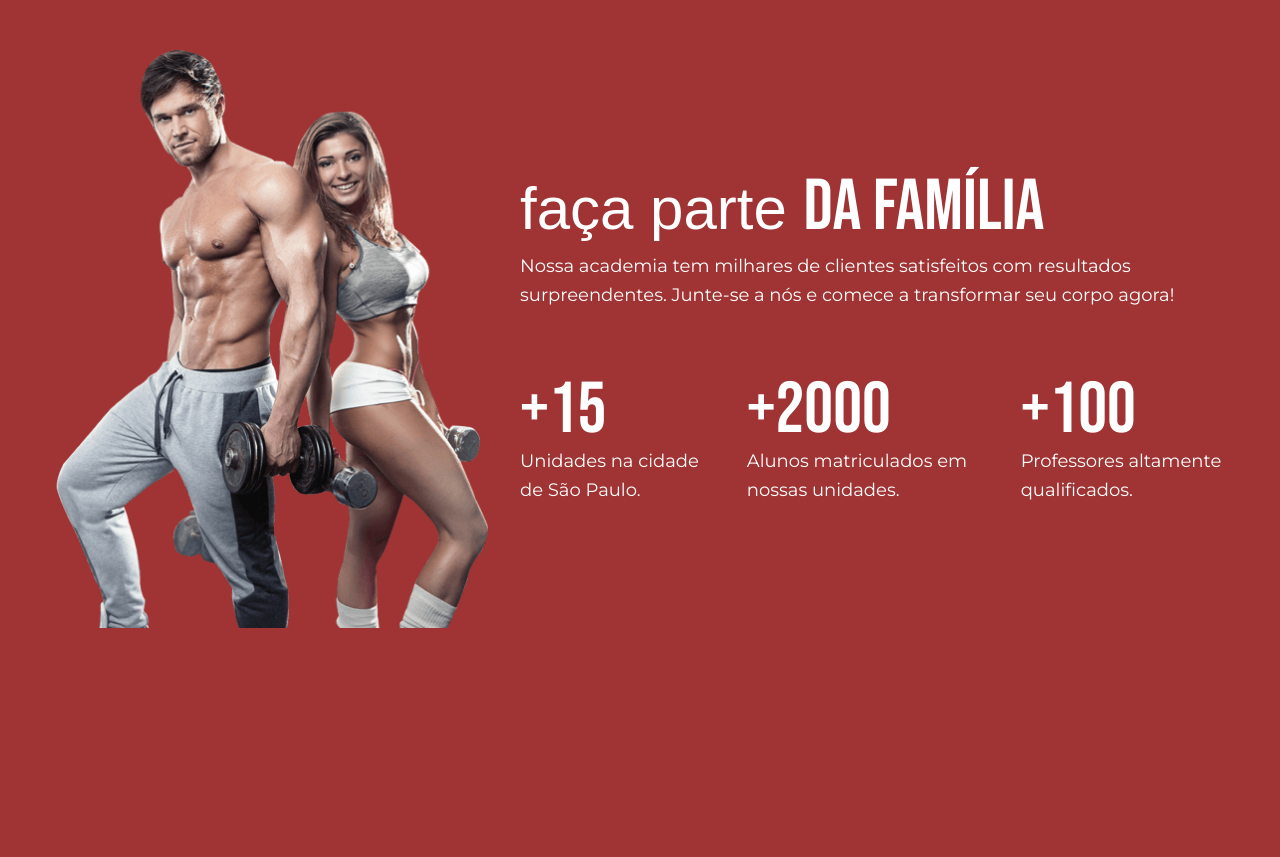
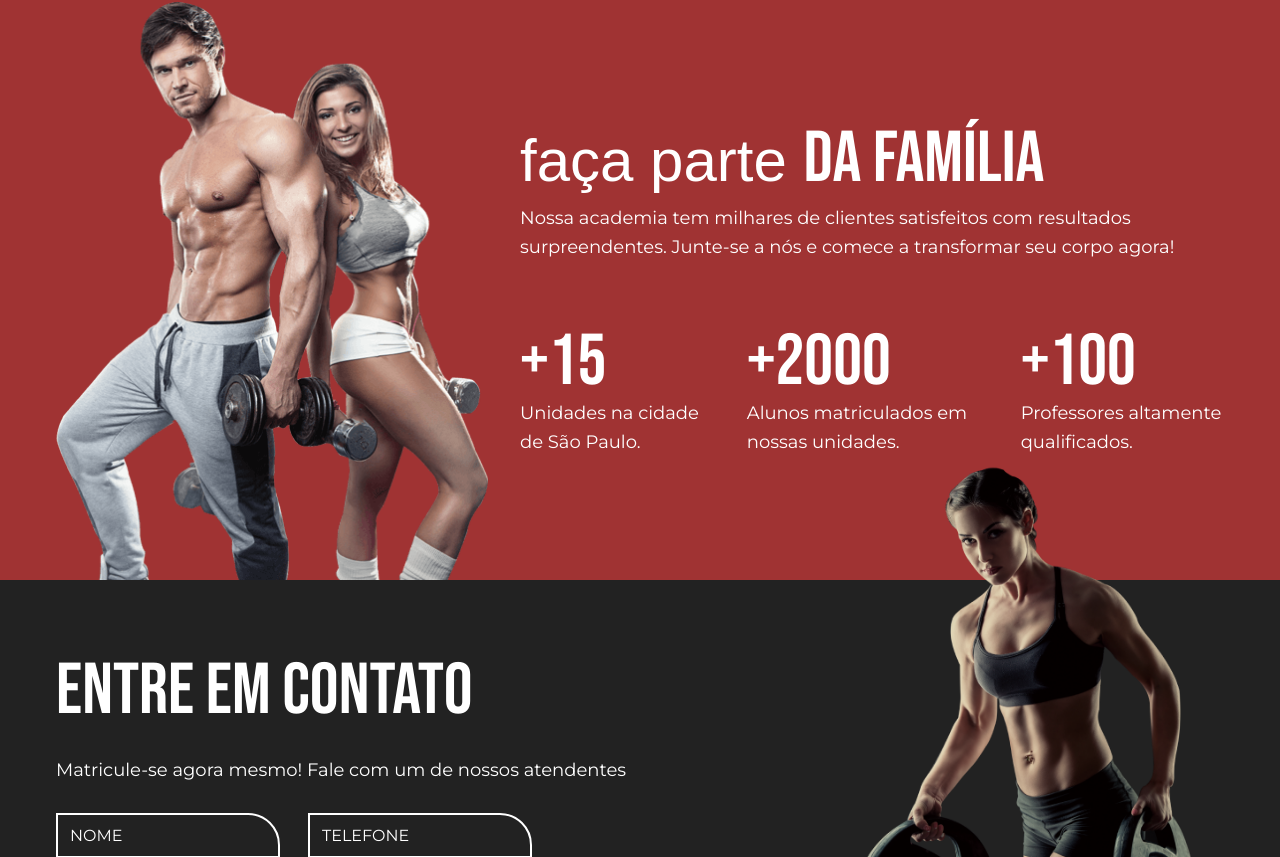
Before and after one commit to andersonwea/futurodev-challenge, a Next.js app: page / in a window 1280 px wide. Shown: the part 1943-2800 px from the top of the page. Before the commit the page ends 2583 px from the top, so only its background shows below. Built offline with nearby package versions, Linux system fonts and the light colour scheme; a web font is replaced by a local one.

Commit message:
create contact section

```diff
--- a/src/app/page.tsx
+++ b/src/app/page.tsx
@@ -19,8 +19,8 @@ import dumbbell from '../assets/dumbbell.svg'
 import trainer1 from '../assets/trainer1.svg'
 import gym1 from '../assets/gym1.svg'
 import pngwing2 from '../assets/pngwing2.png'
-import { title } from 'process'
-import { text } from 'stream/consumers'
+import pngwing3 from '../assets/pngwing3.png'
+import { TextInput } from '@/components/Input'
 
 export default function Home() {
   return (
@@ -125,7 +125,7 @@ export default function Home() {
 
       <Container
         section
-        className="grid grid-cols-[432px_1fr] pt-16 gap-8 max-lg:grid-cols-1 max-lg:pt-6"
+        className="grid grid-cols-[432px_1fr] pt-16 gap-8 max-lg:grid-cols-1 max-lg:pt-6 max-lg:pb-8"
       >
         <div>
           <Image
@@ -163,6 +163,34 @@ export default function Home() {
           </div>
         </div>
       </Container>
+
+      <section className="bg-secondary pt-16 max-lg:pt-8">
+        <Container className="grid grid-cols-[2fr_1fr] max-sm:grid-cols-1">
+          <div className="space-y-7">
+            <SubHead>entre em contato</SubHead>
+            <Text>
+              Matricule-se agora mesmo! Fale com um de nossos atendentes
+            </Text>
+            <div className="flex gap-7">
+              <TextInput placeholder="nome" />
+              <TextInput placeholder="telefone" />
+            </div>
+
+            <Button className="bg-red-500 w-56 hover:brightness-90 transition-colors">
+              solicitar contato
+            </Button>
+          </div>
+
+          <div className="-mt-52 max-lg:-mt-14 max-sm:hidden">
+            <Image
+              src={pngwing3}
+              alt="uma mulher segurando anilhas de peso"
+              width={440}
+              height={617}
+            />
+          </div>
+        </Container>
+      </section>
     </>
   )
 }
--- a/src/components/Container.tsx
+++ b/src/components/Container.tsx
@@ -14,7 +14,7 @@ export function Container({
   if (section) {
     return (
       <section
-        className={twMerge('max-w-[1200px] px-4 mx-auto py-3', rest.className)}
+        className={twMerge('max-w-[1200px] px-4 mx-auto', rest.className)}
       >
         {children}
       </section>
--- /dev/null
+++ b/src/components/Input.tsx
@@ -0,0 +1,19 @@
+import { HTMLAttributes, forwardRef } from 'react'
+
+type TextInputProps = HTMLAttributes<HTMLInputElement>
+
+export const TextInput = forwardRef<HTMLInputElement, TextInputProps>(
+  ({ ...props }: TextInputProps, ref) => {
+    return (
+      <div className="border-2 border-white w-56 rounded-tr-[2rem] focus-within:border-red-500 px-3 py-2 max-sm:w-52">
+        <input
+          {...props}
+          ref={ref}
+          className="font-default bg-transparent placeholder:text-white border-none p-0 focus:ring-0 text-white uppercase"
+        />
+      </div>
+    )
+  },
+)
+
+TextInput.displayName = 'TextInput'
```
Also changed, not shown: src/assets/pngwing3.png (added).
